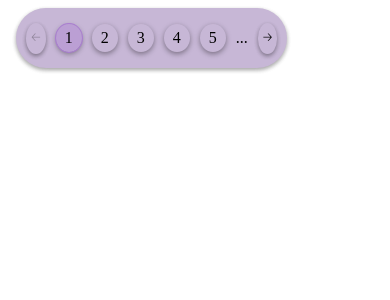
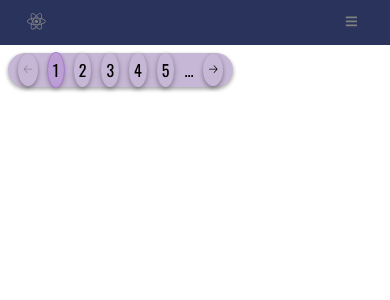
Before and after one commit to isabellaes/isabella-components, a React (Vite) app: page / in a window 390 px wide. Shown: the top 300 px of the page. Built offline with nearby package versions, Linux system fonts and the light colour scheme.

Commit message:
till lägg av NavBar

```diff
--- a/package.json
+++ b/package.json
@@ -12,6 +12,7 @@
   "dependencies": {
     "react": "^18.2.0",
     "react-dom": "^18.2.0",
+    "react-icons": "^5.0.1",
     "sass": "^1.74.1"
   },
   "devDependencies": {
--- a/src/App.tsx
+++ b/src/App.tsx
@@ -1,6 +1,17 @@
 import { useState } from "react";
 import Pagination from "./components/pagination/Pagination";
 import "./style/main.scss";
+import Navbar from "./components/Navbar/NavBar";
+
+
+const GoToNavLink = [
+  { Text: 'Home', href: '/#' },
+  { Text: 'About oss', href: '/#' },
+  { Text: 'Contakt oss', href: '/#' },
+  { Text: 'Different services', href: '/#' },
+  { Text: 'Cooperate with oss', href: '/#' }
+];
+
 
 function App() {
   const [currentPage1, setPage1] = useState(1);
@@ -10,6 +21,7 @@ function App() {
 
   return (
     <div>
+      <Navbar GoToNavLink={GoToNavLink} />
       <Pagination
         currentPage={currentPage1}
         count={10}
--- /dev/null
+++ b/src/components/Navbar/NavBar.scss
@@ -0,0 +1,88 @@
+@import url('https://fonts.googleapis.com/css2?family=Oswald:wght@200..700&family=Titillium+Web:ital,wght@0,200;0,300;0,400;0,600;0,700;0,900;1,200;1,300;1,400;1,600;1,700&display=swap');
+@import "../../style/variables/colors";
+
+
+.NavBar {
+  header {
+    display: flex;
+    align-items: center;
+    justify-content: space-between;
+    height: 45px;
+    padding: 0 1.7rem;
+    background-color: $--mainColor;
+    color: $--textColor;
+
+    .nav-btn {
+      padding: 5px;
+      cursor: pointer;
+      background: transparent;
+      border: none;
+      outline: none;
+      color: $--textColor;
+      visibility: hidden;
+      opacity: 0;
+      font-size: .8rem;
+
+      &.nav-close-btn {
+        position: absolute;
+        top: 2rem;
+        right: 2rem;
+      }
+    }
+  }
+
+  nav {
+    a {
+      margin: 0 1.6rem;
+      color: $--textColor;
+      text-decoration: none;
+
+      &:hover {
+        color: $--secenderyColor;
+      }
+    }
+
+    &.responsive_nav {
+      transform: none;
+    }
+
+    .nav-close-btn {
+      position: absolute;
+      top: 2rem;
+      right: 2rem;
+    }
+  }
+
+  @media only screen and (max-width: 1024px) {
+    header {
+      .nav-btn {
+        visibility: visible;
+        opacity: 1;
+      }
+    }
+
+    nav {
+      position: fixed;
+      top: 0;
+      left: 0;
+      height: 100%;
+      width: 100%;
+      display: flex;
+      flex-direction: column;
+      align-items: center;
+      justify-content: center;
+      gap: 1.3rem;
+      background-color: $--mainColor;
+      transition: 1.5s;
+      transform: translateY(-100vh);
+
+      &.responsive_nav {
+        transform: none;
+      }
+
+      a {
+        font-size: 1.3rem;
+      }
+    }
+  }
+}
--- /dev/null
+++ b/src/components/Navbar/NavBar.tsx
@@ -0,0 +1,45 @@
+import { useRef } from "react";
+import { FaBars, FaTimes, FaReact } from "react-icons/fa";
+import "./NavBar.scss";
+
+interface NavLink {
+  Text: string;
+  href: string;
+}
+interface Props {
+  GoToNavLink: NavLink[];
+}
+
+function Navbar({ GoToNavLink }: Props) {
+  const navRef = useRef<HTMLDivElement>(null);
+
+
+  const showNav = () => {
+    if (navRef.current) {
+      navRef.current.classList.toggle("responsive_nav");
+    }
+  };
+
+
+  return (
+    <section className="NavBar">
+      <header>
+        <h3><FaReact /></h3>
+        <nav ref={navRef}>
+            {GoToNavLink.map((NavLink, index) =>(
+                <a key={index} href={NavLink.href}>{NavLink.Text}</a>
+            ))}
+          <button className="nav-btn nav-close-btn" onClick={showNav}>
+            <FaTimes />
+          </button>
+        </nav>
+        <button className="nav-btn" onClick={showNav}>
+          <FaBars />
+          {/* detta är icon för när det är små skärmar */}
+        </button>
+      </header>
+    </section>
+  );
+}
+
+export default Navbar;
--- a/src/style/main.scss
+++ b/src/style/main.scss
@@ -1,2 +1,11 @@
 @import "./variables/colors";
 @import "../components/pagination/pagination";
+@import "../components/Navbar/NavBar";
+
+
+*{
+    padding: 0;
+    margin: 0;
+    box-sizing: border-box;
+    font-family: "Oswald", sans-serif;
+  }
--- a/src/style/variables/_colors.scss
+++ b/src/style/variables/_colors.scss
@@ -7,3 +7,12 @@ $secondaryColor_active: rgb(187, 159, 212);
 $secondaryColor_outline: rgb(170, 125, 210);
 
 $boxshadowColor: rgba(0, 0, 0, 0.2);
+
+
+
+//--------------NavBar-----------------//
+
+$--mainColor: #29335C;
+$--mainColorLight: #5767aa;
+$--secenderyColor: #DB2B39;
+$--textColor: gray;
```
Also changed, not shown: 1 other file (tests, documents, lock files or other folders).
